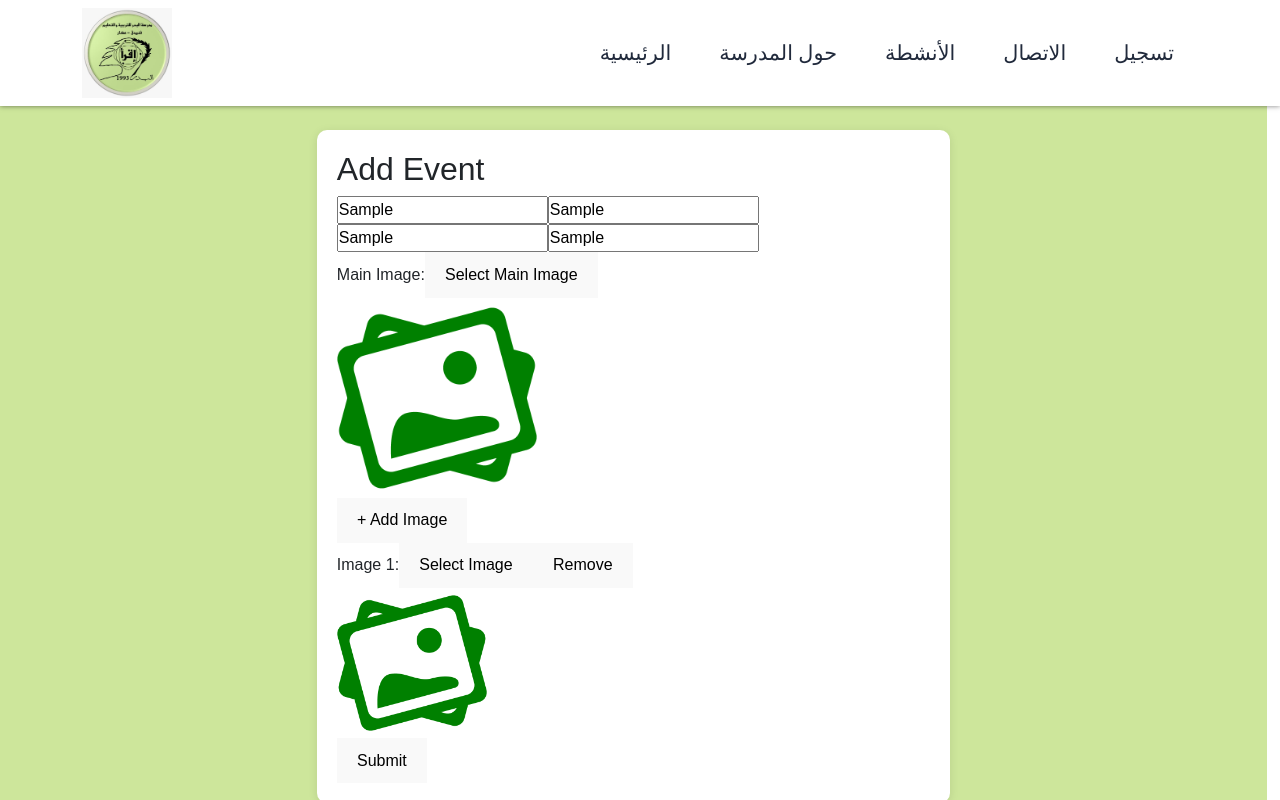
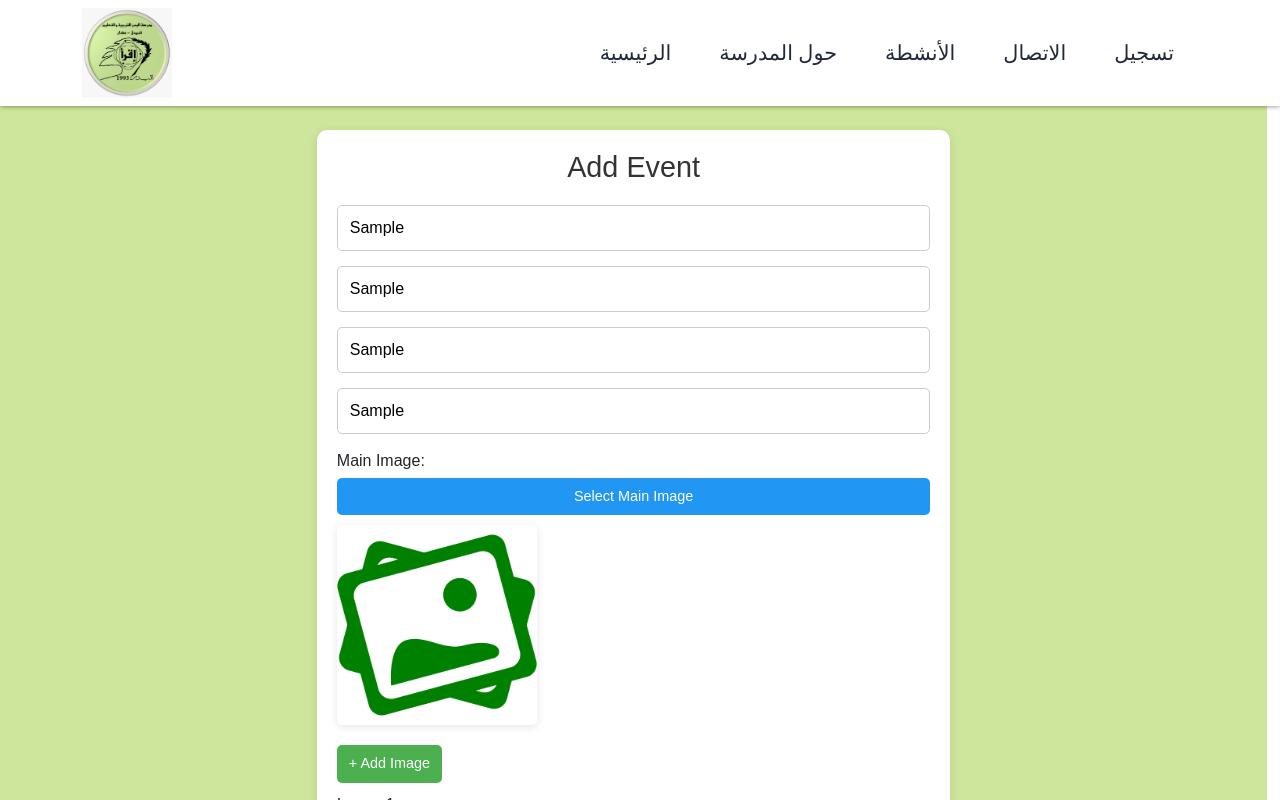
Before and after one commit to abdlkadirdarwih-bit/school-f, a React (Vite) app: page /create in a window 1280 px wide. Both pictures are taken after typing "Sample", "Sample", "Sample", "Sample" into the empty fields and a click on the button "+ Add Image". Shown: the top 800 px of the page. Built offline with nearby package versions, Linux system fonts and the light colour scheme.

Commit message:
Update frontend URL for deployed frontend

```diff
--- a/package.json
+++ b/package.json
@@ -12,6 +12,7 @@
   "dependencies": {
     "axios": "^1.12.2",
     "bootstrap": "^5.3.8",
+    "browser-image-compression": "^2.0.2",
     "lucide-react": "^0.553.0",
     "react": "^19.0.0",
     "react-dom": "^19.0.0",
--- a/src/schcrud/CreateEvent.jsx
+++ b/src/schcrud/CreateEvent.jsx
@@ -360,56 +360,69 @@ import React, { useState } from "react";
 import axios from "axios";
 import { useNavigate } from "react-router-dom";
 import myImage from "../assets/photo-xxl.png";
+import imageCompression from "browser-image-compression"; // optional for compression
 
 function CreateEvent() {
   const backendUrl = import.meta.env.VITE_BACKEND_URL;
+  const navigate = useNavigate();
 
   const [mainImageBase64, setMainImageBase64] = useState("");
   const [imagesBase64, setImagesBase64] = useState([]);
+  const [mainImagePreview, setMainImagePreview] = useState("");
+  const [imagesPreviews, setImagesPreviews] = useState([]);
 
   const [date, setDate] = useState("");
   const [place, setPlace] = useState("");
   const [title, setTitle] = useState("");
   const [text, setText] = useState("");
 
-  const [mainImagePreview, setMainImagePreview] = useState("");
-  const [imagesPreviews, setImagesPreviews] = useState([]);
+  // Convert file to Base64
+  const convertToBase64 = (file) =>
+    new Promise((resolve) => {
+      const reader = new FileReader();
+      reader.onloadend = () => resolve(reader.result);
+      reader.readAsDataURL(file);
+    });
 
-  const navigate = useNavigate();
-
-  // Convert file to Base64
-  const convertToBase64 = (file, callback) => {
-    const reader = new FileReader();
-    reader.onloadend = () => callback(reader.result);
-    reader.readAsDataURL(file);
-  };
-
-  const handleMainImageChange = (e) => {
+  // Handle main image selection with optional compression
+  const handleMainImageChange = async (e) => {
     const file = e.target.files[0];
     if (!file) return;
 
-    convertToBase64(file, (base64) => {
-      setMainImageBase64(base64);
-      setMainImagePreview(base64);
-    });
+    const compressed = await imageCompression(file, { maxSizeMB: 1, maxWidthOrHeight: 1024 });
+    const base64 = await convertToBase64(compressed);
+    setMainImageBase64(base64);
+    setMainImagePreview(base64);
   };
 
-  const handleImageChange = (index, e) => {
+  // Handle additional images selection
+  const handleImageChange = async (index, e) => {
     const file = e.target.files[0];
     if (!file) return;
 
-    convertToBase64(file, (base64) => {
-      const updatedImages = [...imagesBase64];
-      updatedImages[index] = base64;
-      setImagesBase64(updatedImages);
+    const compressed = await imageCompression(file, { maxSizeMB: 1, maxWidthOrHeight: 1024 });
+    const base64 = await convertToBase64(compressed);
 
-      const updatedPreviews = [...imagesPreviews];
-      updatedPreviews[index] = base64;
-      setImagesPreviews(updatedPreviews);
-    });
+    const updatedBase64 = [...imagesBase64];
+    updatedBase64[index] = base64;
+    setImagesBase64(updatedBase64);
+
+    const updatedPreviews = [...imagesPreviews];
+    updatedPreviews[index] = base64;
+    setImagesPreviews(updatedPreviews);
   };
 
   const openFilePicker = (id) => document.getElementById(id).click();
+
+  const addImageSlot = () => {
+    setImagesBase64([...imagesBase64, ""]);
+    setImagesPreviews([...imagesPreviews, ""]);
+  };
+
+  const removeImage = (index) => {
+    setImagesBase64(imagesBase64.filter((_, i) => i !== index));
+    setImagesPreviews(imagesPreviews.filter((_, i) => i !== index));
+  };
 
   const submit = (e) => {
     e.preventDefault();
@@ -417,7 +430,7 @@ function CreateEvent() {
     axios
       .post(`${backendUrl}/createEventBase64`, {
         mainImage: mainImageBase64,
-        images: imagesBase64,
+        images: imagesBase64.filter(Boolean), // remove empty slots
         date,
         place,
         title,
@@ -427,7 +440,7 @@ function CreateEvent() {
         console.log("Event added:", res.data);
         navigate("/eventsch");
       })
-      .catch((err) => console.log(err));
+      .catch((err) => console.error(err));
   };
 
   return (
@@ -435,99 +448,46 @@ function CreateEvent() {
       <div className="contacts-table-create-event-page">
         <div className="contacts-table-create-event-container">
           <form onSubmit={submit} className="contacts-table-create-event-form">
-            <h2>Add Event</h2>
+            <h2 className="contacts-table-create-event-title">Add Event</h2>
 
-            <input
-              type="text"
-              placeholder="Date"
-              value={date}
-              onChange={(e) => setDate(e.target.value)}
-            />
-            <input
-              type="text"
-              placeholder="Place"
-              value={place}
-              onChange={(e) => setPlace(e.target.value)}
-            />
-            <input
-              type="text"
-              placeholder="Title"
-              value={title}
-              onChange={(e) => setTitle(e.target.value)}
-            />
-            <input
-              type="text"
-              placeholder="Description"
-              value={text}
-              onChange={(e) => setText(e.target.value)}
-            />
+            <div className="form-group">
+              <input type="text" placeholder="Date" className="form-input" value={date} onChange={(e) => setDate(e.target.value)} />
+            </div>
+            <div className="form-group">
+              <input type="text" placeholder="Place" className="form-input" value={place} onChange={(e) => setPlace(e.target.value)} />
+            </div>
+            <div className="form-group">
+              <input type="text" placeholder="Title" className="form-input" value={title} onChange={(e) => setTitle(e.target.value)} />
+            </div>
+            <div className="form-group">
+              <input type="text" placeholder="Description" className="form-input" value={text} onChange={(e) => setText(e.target.value)} />
+            </div>
 
             {/* Main Image */}
-            <div>
+            <div className="form-group">
               <label>Main Image:</label>
-              <input
-                type="file"
-                accept="image/*"
-                id="mainImageInput"
-                style={{ display: "none" }}
-                onChange={handleMainImageChange}
-              />
-              <button type="button" onClick={() => openFilePicker("mainImageInput")}>
-                Select Main Image
-              </button>
-              <div>
-                <img
-                  src={mainImagePreview || myImage}
-                  alt="Main"
-                  style={{ width: "200px", height: "200px", objectFit: "cover" }}
-                />
+              <input type="file" accept="image/*" id="mainImageInput" style={{ display: "none" }} onChange={handleMainImageChange} />
+              <button type="button" className="btn-select" onClick={() => openFilePicker("mainImageInput")}>Select Main Image</button>
+              <div className="image-preview">
+                <img src={mainImagePreview || myImage} alt="Main" />
               </div>
             </div>
 
             {/* Additional Images */}
-            <button
-              type="button"
-              onClick={() => {
-                setImagesBase64([...imagesBase64, ""]);
-                setImagesPreviews([...imagesPreviews, ""]);
-              }}
-            >
-              + Add Image
-            </button>
-
+            <button type="button" className="btn-add-image" onClick={addImageSlot}>+ Add Image</button>
             {imagesBase64.map((img, idx) => (
-              <div key={idx}>
+              <div className="form-group" key={idx}>
                 <label>Image {idx + 1}:</label>
-                <input
-                  type="file"
-                  accept="image/*"
-                  id={`imageInput${idx}`}
-                  style={{ display: "none" }}
-                  onChange={(e) => handleImageChange(idx, e)}
-                />
-                <button type="button" onClick={() => openFilePicker(`imageInput${idx}`)}>
-                  Select Image
-                </button>
-                <button
-                  type="button"
-                  onClick={() => {
-                    setImagesBase64(imagesBase64.filter((_, i) => i !== idx));
-                    setImagesPreviews(imagesPreviews.filter((_, i) => i !== idx));
-                  }}
-                >
-                  Remove
-                </button>
-                <div>
-                  <img
-                    src={imagesPreviews[idx] || myImage}
-                    alt={`Image ${idx + 1}`}
-                    style={{ width: "150px", height: "150px", objectFit: "cover" }}
-                  />
+                <input type="file" accept="image/*" id={`imageInput${idx}`} style={{ display: "none" }} onChange={(e) => handleImageChange(idx, e)} />
+                <button type="button" className="btn-select" onClick={() => openFilePicker(`imageInput${idx}`)}>Select Image</button>
+                <button type="button" className="btn-remove" onClick={() => removeImage(idx)}>Remove</button>
+                <div className="image-preview">
+                  <img src={imagesPreviews[idx] || myImage} alt={`Image ${idx + 1}`} />
                 </div>
               </div>
             ))}
 
-            <button type="submit">Submit</button>
+            <button type="submit" className="btn-submit">Submit</button>
           </form>
         </div>
       </div>
```
Also changed, not shown: 1 other file (tests, documents, lock files or other folders).
